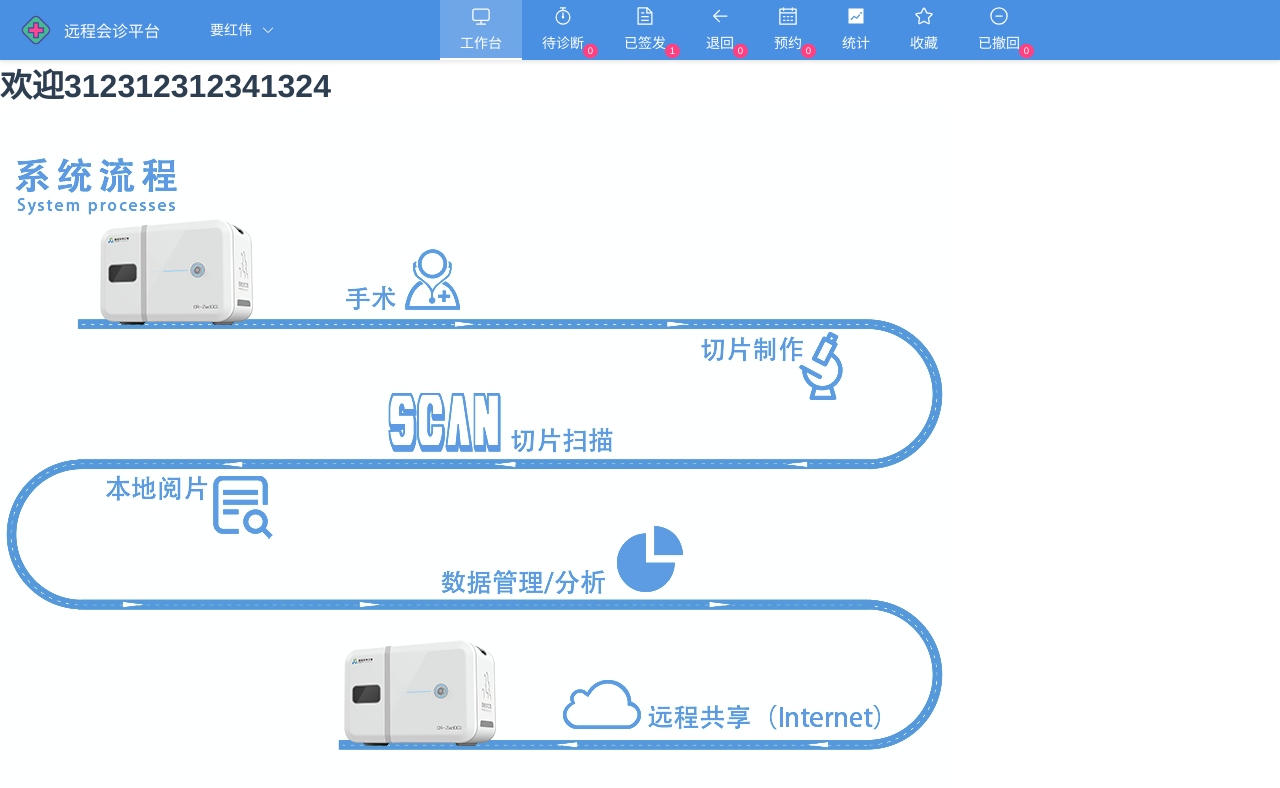
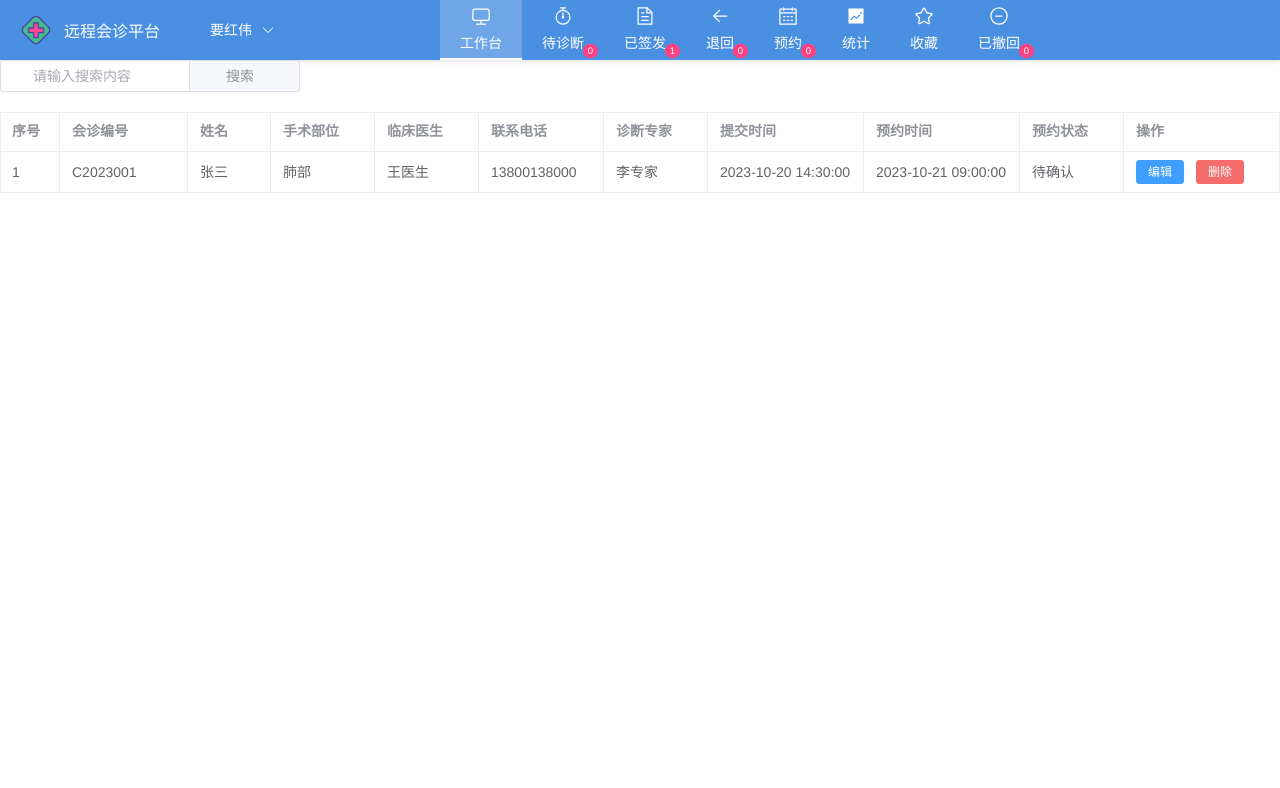
Before and after one commit to HBUzxl/Expert_System, a Vue app: page /statistics in a window 1280 px wide. Shown: the top 788 px of the page. Built offline with nearby package versions, Linux system fonts and the light colour scheme.

Commit message:
统计页面

```diff
--- a/src/views/StatisticsReport/index.vue
+++ b/src/views/StatisticsReport/index.vue
@@ -1,16 +1,160 @@
 <template>
-    <h1>欢迎312312312341324</h1>
-    <div>
-        <img src="../../assets/system.png" alt="">
+    <div class="appointment">
+      <!-- 顶部操作区域 -->
+      <div class="operation-bar">
+        <div class="search-box">
+          <el-input
+            v-model="searchQuery"
+            placeholder="请输入搜索内容"
+            prefix-icon="el-icon-search"
+            @input="handleSearch"
+          >
+            <template #append>
+              <el-button icon="el-icon-search" @click="handleSearch"
+                >搜索</el-button
+              >
+            </template>
+          </el-input>
+        </div>
+      </div>
+
+      <!-- 表格 -->
+      <el-table
+        :data="filteredTableData"
+        border
+        style="width: 100%"
+        v-loading="loading"
+        :resizable="false"
+      >
+        <el-table-column type="index" label="序号" width="60" />
+        <el-table-column prop="consultationNo" label="会诊编号" min-width="120" />
+        <el-table-column prop="name" label="姓名" min-width="80" />
+        <el-table-column
+          prop="surgeryLocation"
+          label="手术部位"
+          min-width="100"
+        />
+        <el-table-column prop="clinicalDoctor" label="临床医生" min-width="100" />
+        <el-table-column prop="phoneNumber" label="联系电话" min-width="120" />
+        <el-table-column prop="expert" label="诊断专家" min-width="100" />
+        <el-table-column prop="submitTime" label="提交时间" min-width="150" />
+        <el-table-column
+          prop="appointmentTime"
+          label="预约时间"
+          min-width="150"
+        />
+        <el-table-column prop="status" label="预约状态" min-width="100" />
+        <el-table-column label="操作" min-width="150">
+          <template #default="scope">
+            <el-button size="small" type="primary" @click="handleEdit(scope.row)"
+              >编辑</el-button
+            >
+            <el-button size="small" type="danger" @click="handleDelete(scope.row)"
+              >删除</el-button
+            >
+          </template>
+        </el-table-column>
+      </el-table>
     </div>
-</template>
 
-<script>
-export default {
-    name: 'StatisticsReport'
-}
-</script>
 
-<style>
+  </template>
 
-</style>
+  <script>
+  import { ref, computed } from "vue";
+
+  export default {
+
+    setup() {
+      const loading = ref(false);
+      const searchQuery = ref("");
+      const tableData = ref([
+        // 示例数据，实际使用时应该从API获取
+        {
+          consultationNo: "C2023001",
+          name: "张三",
+          surgeryLocation: "肺部",
+          clinicalDoctor: "王医生",
+          phoneNumber: "13800138000",
+          expert: "李专家",
+          submitTime: "2023-10-20 14:30:00",
+          appointmentTime: "2023-10-21 09:00:00",
+          status: "待确认",
+        },
+        // 可以添加更多示例数据
+      ]);
+
+      // 搜索过滤
+      const filteredTableData = computed(() => {
+        if (!searchQuery.value) return tableData.value;
+        return tableData.value.filter((data) => {
+          return Object.values(data).some((value) =>
+            String(value).toLowerCase().includes(searchQuery.value.toLowerCase())
+          );
+        });
+      });
+
+      // 处理搜索
+      const handleSearch = () => {
+        // 实际使用时可能需要调用API进行搜索
+        console.log("搜索关键词:", searchQuery.value);
+      };
+
+
+      // 处理新建表单提交
+      const handleNewCaseSubmit = (formData) => {
+        console.log("提交表单数据:", formData);
+        // 这里添加实际的API调用
+        tableData.value.unshift({
+          ...formData,
+          consultationNo: 'C' + Date.now(),
+          expert: '待分配',
+          submitTime: new Date().toLocaleString(),
+          status: '待确认'
+        });
+      };
+
+      // 处理编辑
+      const handleEdit = (row) => {
+        console.log("编辑行:", row);
+        // 实现编辑逻辑
+      };
+
+      // 处理删除
+      const handleDelete = (row) => {
+        console.log("删除行:", row);
+        // 实现删除逻辑
+      };
+
+      return {
+        loading,
+        searchQuery,
+        filteredTableData,
+        handleSearch,
+        handleEdit,
+        handleDelete,
+        handleNewCaseSubmit
+      };
+    },
+  };
+  </script>
+
+  <style scoped>
+  .appointment {
+    padding: 0px;
+  }
+
+  .operation-bar {
+    display: flex;
+    justify-content: space-between;
+    margin-bottom: 20px;
+  }
+
+  .search-box {
+    width: 300px;
+  }
+
+  .operation-bar .el-button {
+    margin-right: 10px;
+  }
+  </style>
```
